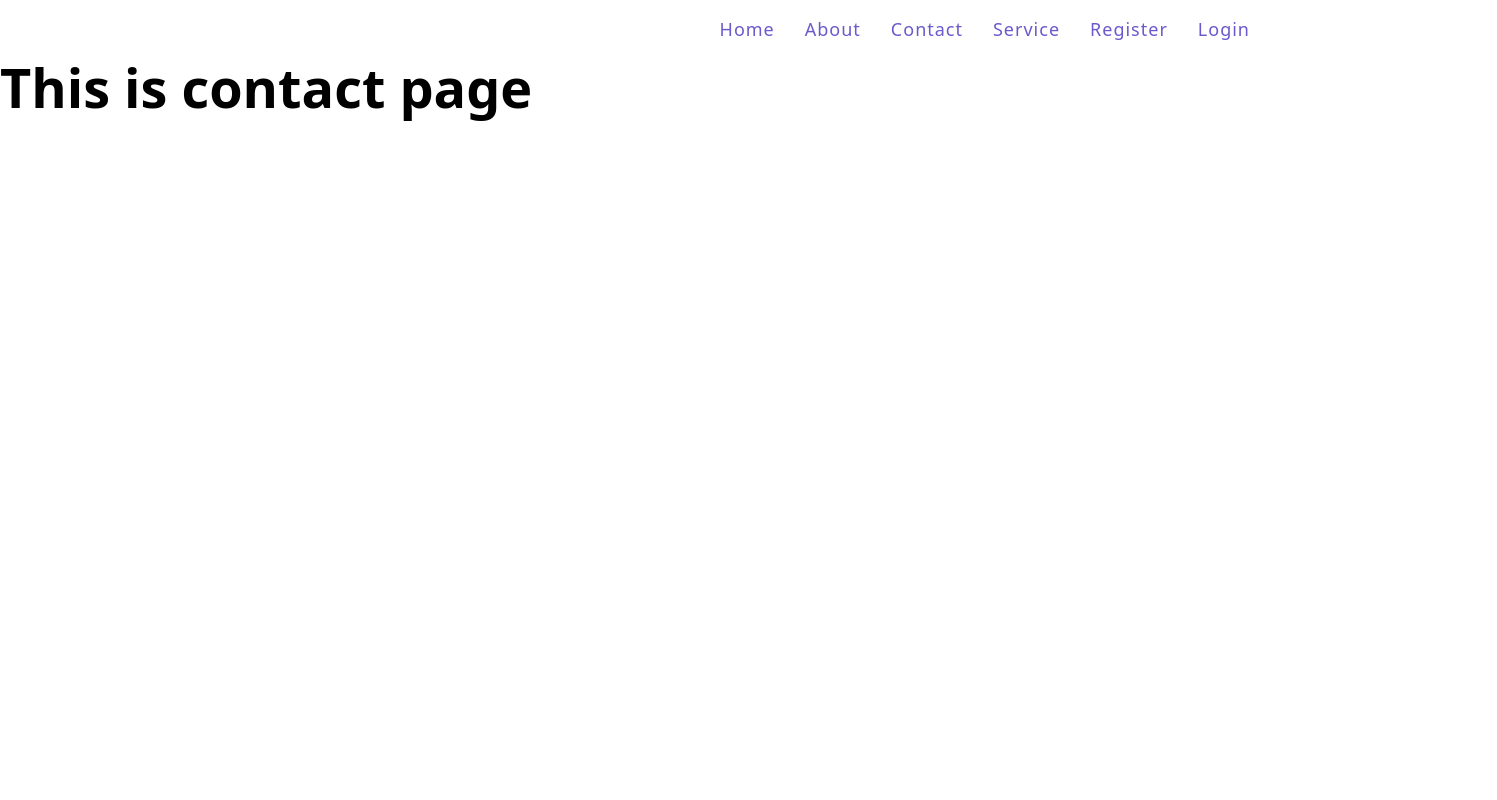
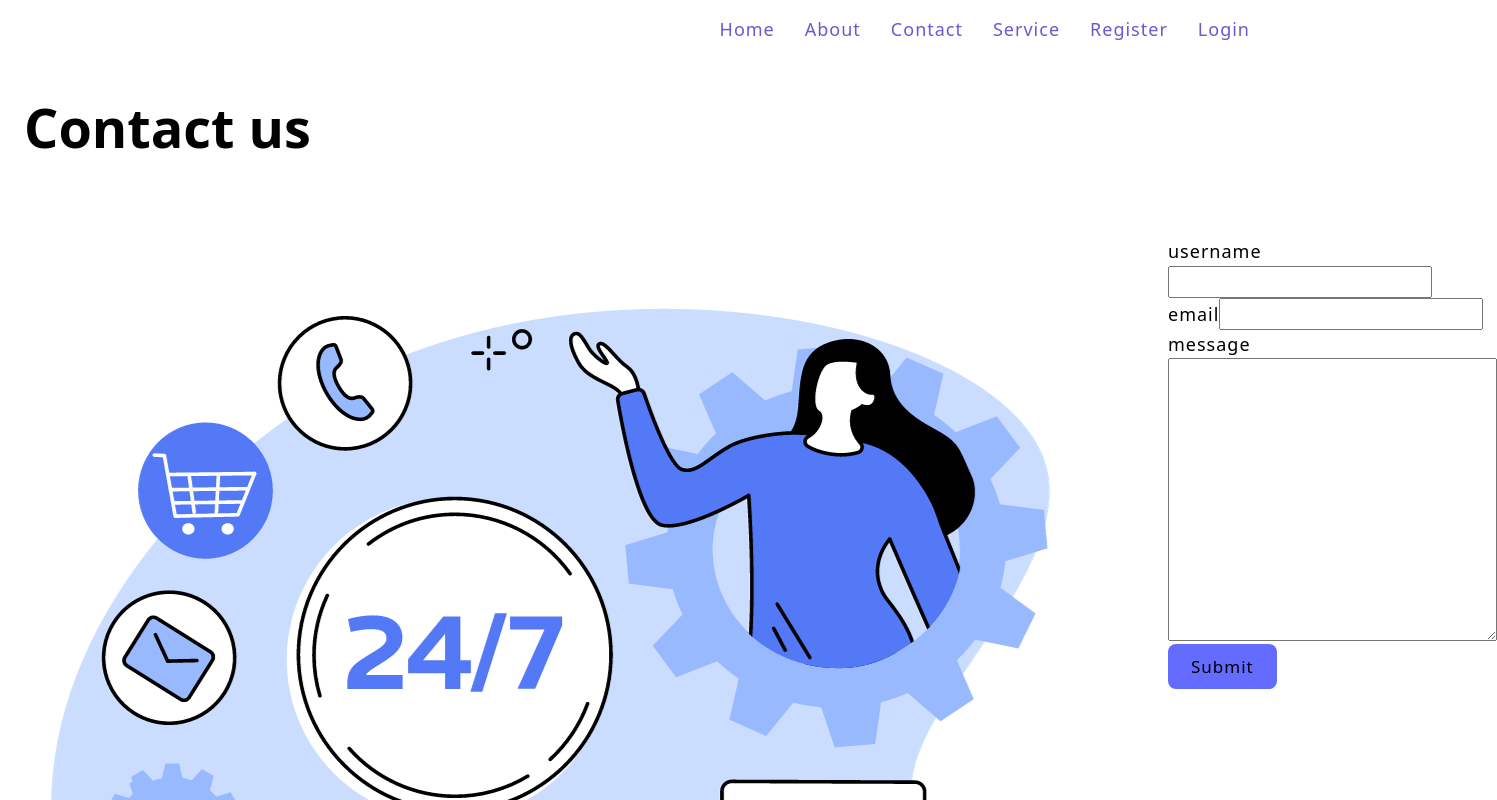
Before and after one commit to DrishyaShrestha09/admin-panel, a React (Vite) app in the folder client/: page /contact in a window 1280 px wide. Shown: the top 800 px of the page, 1497 px wide, since content can reach past the window. Built offline with nearby package versions, Linux system fonts and the light colour scheme.

Commit message:
completed ui of contact page

```diff
--- a/client/src/pages/Contact.jsx
+++ b/client/src/pages/Contact.jsx
@@ -2,9 +2,56 @@
 
 const Contact = () => {
   return (
-    <div>
-      <h1>This is contact page</h1>
-    </div>
+    <>
+    <section className="section-contact">
+      <div className="contact-content container">
+        <h1 className="main-heading">Contact us</h1>
+      </div>
+
+      {/* main c0ntact page */}
+      <div className="container grid grid-two-cols">
+        <div className="contact-img">
+          <img src="/images/support.png" alt="image" />
+        </div>
+
+        {/* actual contact content */}
+        <section className="section-form">
+          <form >
+            <div>
+              <label htmlFor="username">username</label>
+              <input type="text"
+              name="username"
+              id="username"
+              autoComplete="off"
+              required
+
+              />
+            </div>
+            <div>
+              <label htmlFor="email">email</label>
+              <input type="email"
+              name="email"
+              id="email"
+              autoComplete="off"
+              required
+
+              />
+            </div>
+
+            <div>
+              <label htmlFor="message">message</label>
+              <textarea name="message" id="message" cols="30" rows="10"></textarea>
+            </div>
+
+            <div>
+              <button type="submit">submit</button>
+            </div>
+          </form>
+        </section>
+
+      </div>
+    </section>
+    </>
   )
 }
 
```
